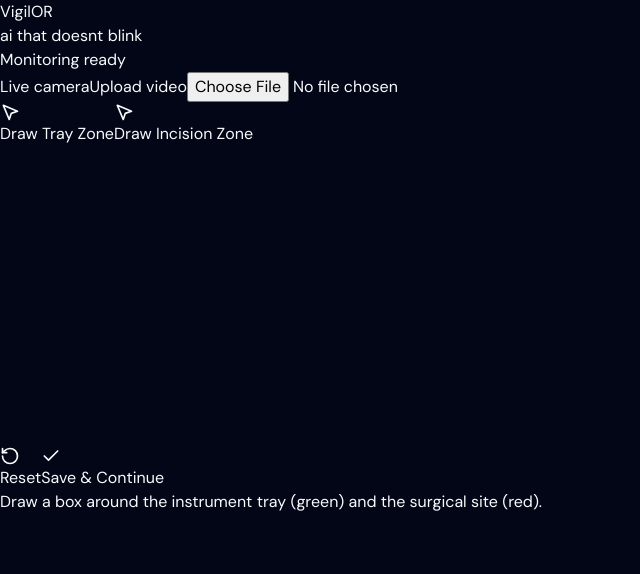
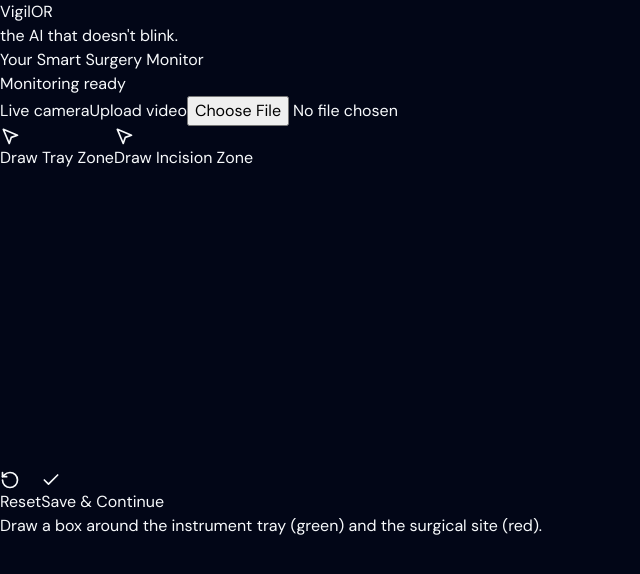
Before and after one commit to Saishr-ya/VigilOR, a React (Vite) app: page / in a window 1280 px wide. Shown: the top 574 px of the page, without its empty margins (0-640 px from the left). Built offline with nearby package versions, Linux system fonts and the light colour scheme; no server answers.

Commit message:
final changes in UI + live cam

```diff
--- a/src/App.jsx
+++ b/src/App.jsx
@@ -41,9 +41,14 @@ function App() {
               VigilOR
             </h1>
             <p className="text-xs text-slate-400 mt-0.5">
-              ai that doesnt blink
+              the AI that doesn't blink.
             </p>
           </div>
+        </div>
+        <div className="flex-1 flex justify-center">
+          <p className="text-sm sm:text-base text-slate-200 font-semibold italic">
+            Your Smart Surgery Monitor
+          </p>
         </div>
         <div className="flex items-center gap-3">
           <span className="inline-flex items-center rounded-full bg-emerald-500/10 px-3 py-1 text-xs font-medium text-emerald-300 border border-emerald-500/30">
--- a/src/components/LiveMonitoring.jsx
+++ b/src/components/LiveMonitoring.jsx
@@ -1042,9 +1042,11 @@ const LiveMonitoring = ({ zones, externalStream, onClosePatient, videoMode, vide
           />
         </div>
 
-        <div className="flex flex-col gap-6">
+        <div className="flex flex-col gap-6 justify-center h-full">
           <SafetyLock incisionCount={incisionCount} onLock={onClosePatient} />
-          <EventLog events={events} />
+          {videoMode === 'camera' && (
+            <EventLog events={events} />
+          )}
         </div>
       </div>
       {apiError && (
```
Also changed, not shown: 5 other files (tests, documents, lock files or other folders).
